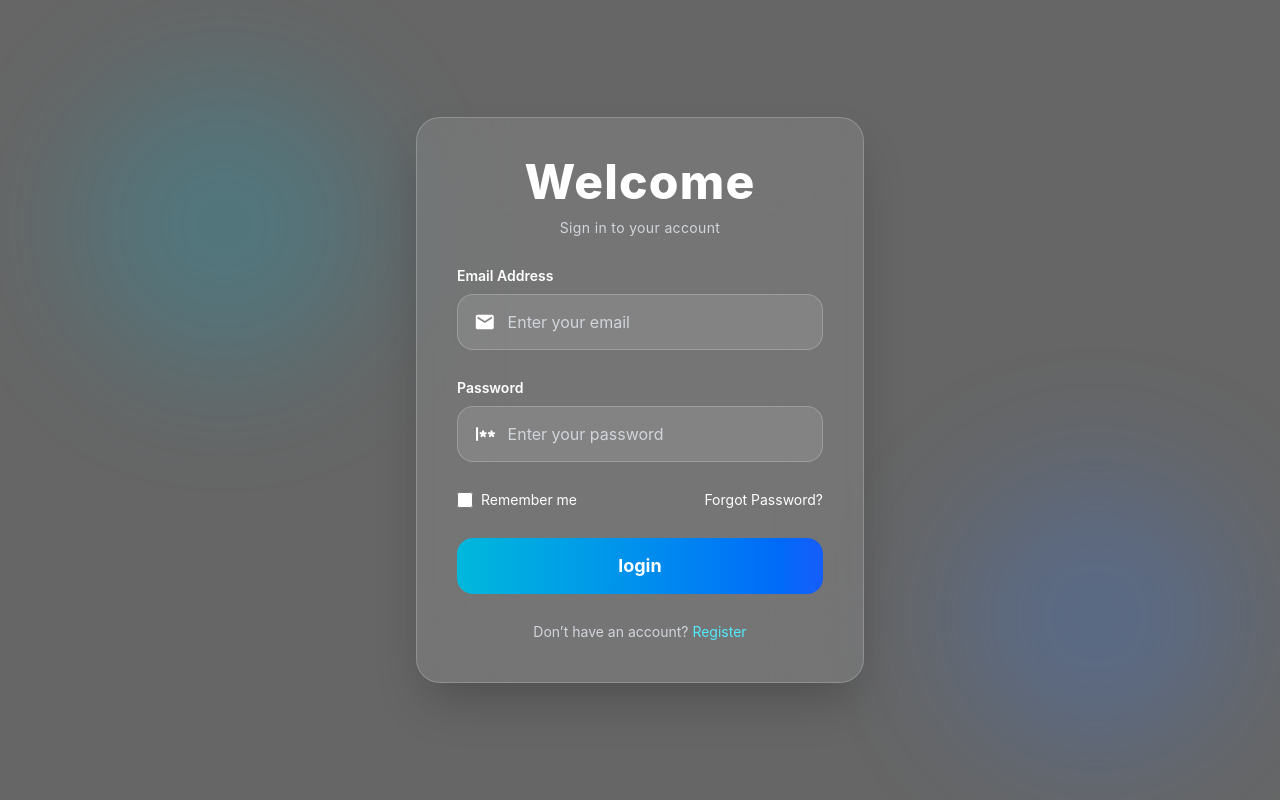
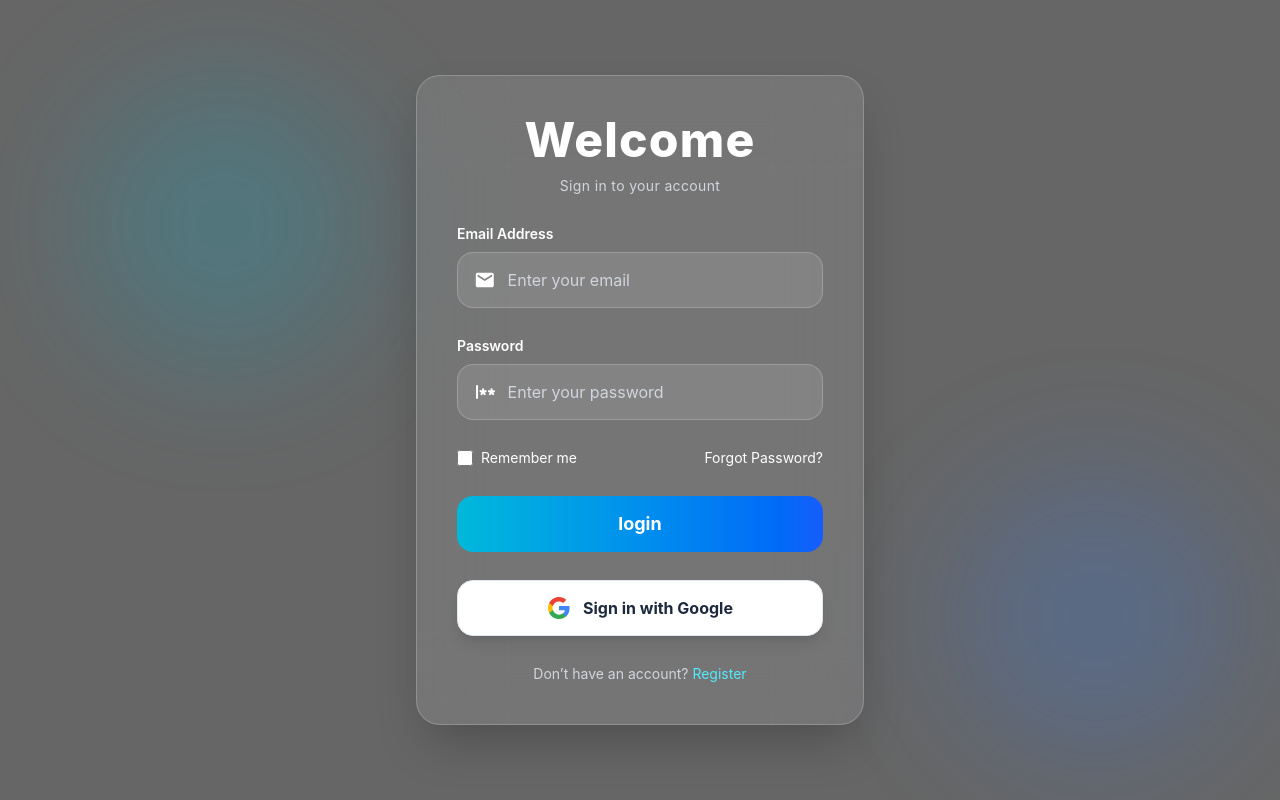
Before and after one commit to Lalithya-alt/SKYREK_Course_Project, a React (Vite) app in the folder Frontend/: page /login in a window 1280 px wide. Built offline with nearby package versions, Linux system fonts and the light colour scheme.

Commit message:
implement google O-auth
implement google O-auth

```diff
--- a/Frontend/package.json
+++ b/Frontend/package.json
@@ -10,6 +10,7 @@
     "preview": "vite preview"
   },
   "dependencies": {
+    "@react-oauth/google": "^0.13.5",
     "@supabase/supabase-js": "^2.105.4",
     "@tailwindcss/vite": "^4.2.2",
     "axios": "^1.15.2",
--- a/Frontend/src/App.jsx
+++ b/Frontend/src/App.jsx
@@ -7,10 +7,13 @@ import RegisterPage from './pages/registerPage'
 import LoginPage from './pages/loginPage'
 import AdminPage from './pages/adminPage'
 import Test from './pages/test'
+import { GoogleOAuthProvider } from '@react-oauth/google'
 
 
 export default function App() {
   return (
+    <GoogleOAuthProvider clientId="211210550527-npfd1ifrqle4oomdlnhjo2ujd325botj.apps.googleusercontent.com">
+
     <div className='w-full h-screen'>
       <Toaster position='top-right' containerStyle={{ zIndex: 99999 }} />
       <Routes>
@@ -22,5 +25,7 @@ export default function App() {
 
       </Routes>
     </div>
+
+  </GoogleOAuthProvider>
   )
 }
--- a/Frontend/src/pages/loginPage.jsx
+++ b/Frontend/src/pages/loginPage.jsx
@@ -5,12 +5,55 @@ import { MdEmail } from 'react-icons/md'
 import { PiPasswordBold } from 'react-icons/pi'
 import api from '../Utils/api'
 import { useNavigate } from 'react-router-dom'
+import { useGoogleLogin } from '@react-oauth/google'
 
 export default function LoginPage() {
 
   const [email, setEmail] = useState('')
   const [password, setPassword] = useState('')
   const [isLoading, setIsLoading] = useState(false)
+  const googlelogin = useGoogleLogin({
+    onSuccess: async (tokenResponse) => {
+      setIsLoading(true);
+      try {
+        const googleUserRes = await axios.get("https://www.googleapis.com/oauth2/v3/userinfo", {
+          headers: {
+            Authorization: `Bearer ${tokenResponse.access_token}`
+          }
+        });
+
+        const { email, given_name, family_name, picture } = googleUserRes.data;
+
+        const res = await api.post('/users/google-login', {
+          email,
+          firstName: given_name,
+          lastName: family_name,
+          image: picture
+        });
+
+        const token = res.data.token;
+        localStorage.setItem('token', token);
+
+        toast.success('Login successful');
+
+        if (res.data.isAdmin) {
+          navigate('/admin');
+        } else {
+          navigate('/');
+        }
+      } catch (error) {
+        console.error(error);
+        toast.error(error?.response?.data?.message || 'Google Login failed');
+      } finally {
+        setIsLoading(false);
+      }
+    },
+    onError: (error) => {
+      console.error('Google login failed:', error);
+      toast.error('Google login failed');
+    }
+  });
+
   const navigate = useNavigate()
 
   async function handleLogin() {
@@ -119,12 +162,28 @@ export default function LoginPage() {
 
         {/* Button */}
         <button disabled={isLoading}
-          className='w-full h-14 rounded-2xl bg-linear-to-r from-cyan-500 to-blue-600 text-white font-bold text-lg hover:scale-[1.02] transition'
+          className='w-full h-14 rounded-2xl bg-linear-to-r from-cyan-500 to-blue-600 text-white font-bold text-lg hover:scale-[1.02] transition cursor-pointer'
           onClick={handleLogin}
         >
           {
             isLoading ?"Loading..." : "login"
           }
+        </button>
+
+        {/* Google Login Button */}
+        <button
+          type="button"
+          disabled={isLoading}
+          onClick={() => googlelogin()}
+          className='w-full h-14 rounded-2xl bg-white text-slate-800 font-bold text-base hover:scale-[1.02] active:scale-[0.98] transition flex items-center justify-center gap-3 shadow-lg cursor-pointer border border-slate-200'
+        >
+          <svg className="w-6 h-6 shrink-0" viewBox="0 0 24 24" fill="none" xmlns="http://www.w3.org/2000/svg">
+            <path d="M22.56 12.25c0-.78-.07-1.53-.2-2.25H12v4.26h5.92c-.26 1.37-1.04 2.53-2.21 3.31v2.77h3.57c2.08-1.92 3.28-4.74 3.28-8.09z" fill="#4285F4"/>
+            <path d="M12 23c2.97 0 5.46-.98 7.28-2.66l-3.57-2.77c-.98.66-2.23 1.06-3.71 1.06-2.86 0-5.29-1.93-6.16-4.53H2.18v2.84C3.99 20.53 7.7 23 12 23z" fill="#34A853"/>
+            <path d="M5.84 14.09c-.22-.66-.35-1.36-.35-2.09s.13-1.43.35-2.09V7.06H2.18C1.43 8.55 1 10.22 1 12s.43 3.45 1.18 4.94l2.85-2.22.81-.63z" fill="#FBBC05"/>
+            <path d="M12 5.38c1.62 0 3.06.56 4.21 1.64l3.15-3.15C17.45 2.09 14.97 1 12 1 7.7 1 3.99 3.47 2.18 7.06l3.66 2.84c.87-2.6 3.3-4.52 6.16-4.52z" fill="#EA4335"/>
+          </svg>
+          Sign in with Google
         </button>
 
         {/* Footer */}
```
Also changed, not shown: 2 other files (tests, documents, lock files or other folders).
